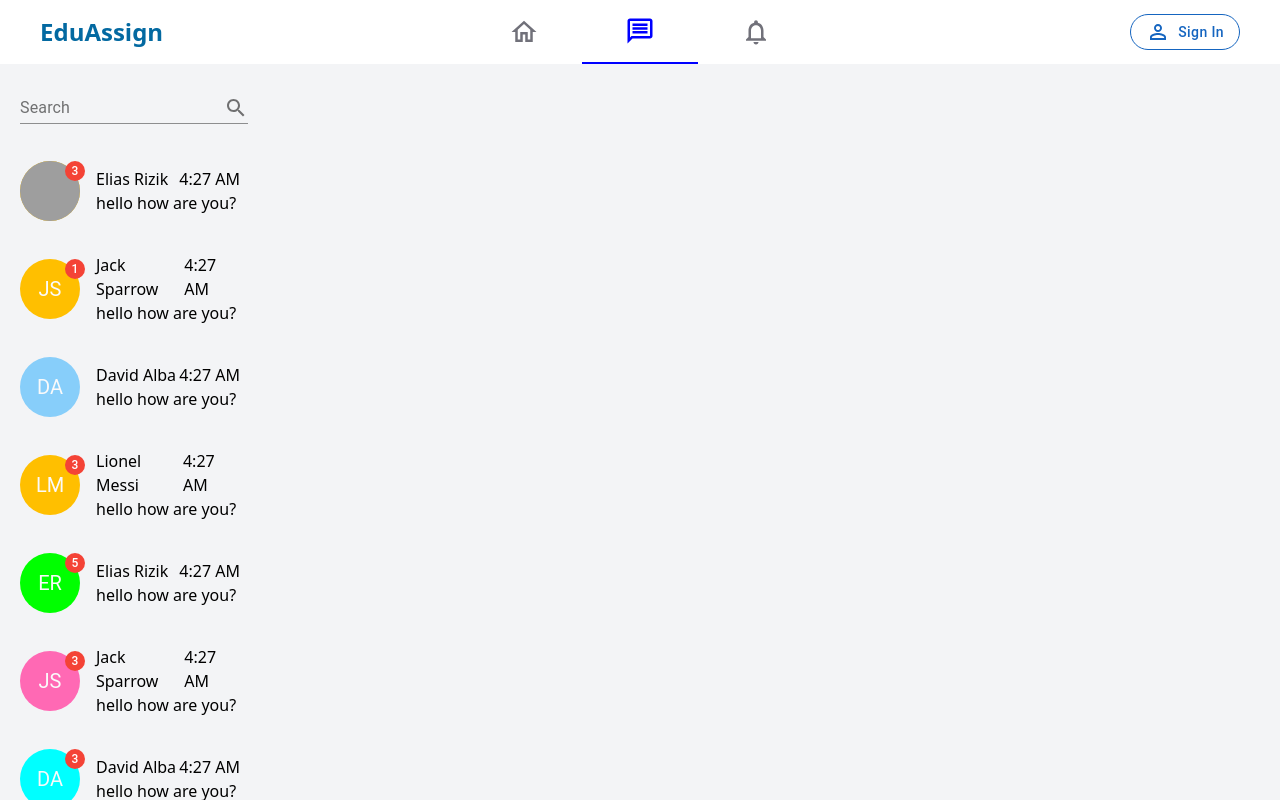
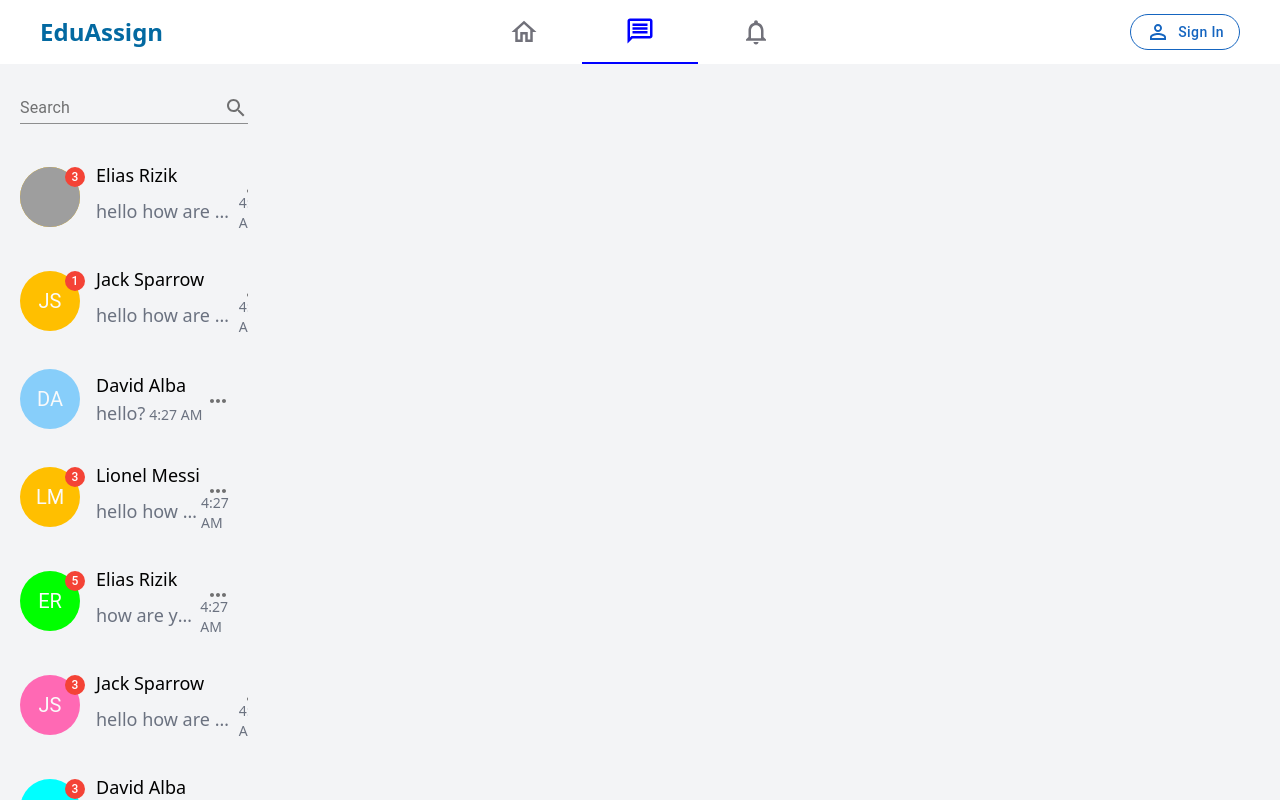
Before and after one commit to eliasrizik93/EduAssign, a React (Create React App) app in the folder client/: page /messages in a window 1280 px wide. Built offline with nearby package versions, Linux system fonts and the light colour scheme; grey boxes are pictures that could not be loaded.

Commit message:
add menu and icons remove , mute ...

```diff
--- a/client/src/components/Messages/MessagesPage.tsx
+++ b/client/src/components/Messages/MessagesPage.tsx
@@ -1,11 +1,11 @@
 import React from "react";
 import MessageContent from "./MessageContent/MessageContent";
-import SideBarMessages from "./SidebarMessages/SideBarMessages";
+import SidebarMessages from "./SidebarMessages/SidebarMessages";
 
 const Messages: React.FC = () => {
   return (
     <div className="flex h-full">
-      <SideBarMessages />
+      <SidebarMessages />
       <MessageContent />
     </div>
   );
--- a/client/src/components/Messages/SideBarMessages/SideBarMessages.tsx
+++ b/client/src/components/Messages/SideBarMessages/SideBarMessages.tsx
@@ -26,7 +26,7 @@ const initialUsersList: User[] = [
     name: "david alba",
     time: new Date(),
     unreadMessages: 0,
-    lastMessage: "hello how are you?",
+    lastMessage: "hello?",
     iconImage: "",
   },
   {
@@ -34,7 +34,7 @@ const initialUsersList: User[] = [
     name: "Lionel Messi",
     time: new Date(),
     unreadMessages: 3,
-    lastMessage: "hello how are you?",
+    lastMessage: "hello how are ",
     iconImage: "",
   },
   {
@@ -42,7 +42,7 @@ const initialUsersList: User[] = [
     name: "elias rizik",
     time: new Date(),
     unreadMessages: 5,
-    lastMessage: "hello how are you?",
+    lastMessage: " how are you?",
     iconImage: "",
   },
   {
@@ -66,7 +66,7 @@ const initialUsersList: User[] = [
     name: "Lionel Messi",
     time: new Date(),
     unreadMessages: 3,
-    lastMessage: "hello how are you?",
+    lastMessage: "hello ",
     iconImage: "",
   },
   {
@@ -103,7 +103,7 @@ const initialUsersList: User[] = [
     iconImage: "",
   },
 ];
-const SideBarMessages = () => {
+const SidebarMessages = () => {
   const [usersList, setUsersList] = useState<User[]>(initialUsersList);
 
   const handleSearch = (userName: string): void => {
@@ -112,15 +112,21 @@ const SideBarMessages = () => {
     );
     setUsersList(filteredUsersList);
   };
-
+  const removeMessageChat = (id: number) => {
+    const filteredUsersList = usersList.filter((user: User) => user.id !== id);
+    setUsersList(filteredUsersList);
+  };
   return (
     <div className="w-1/5 pr-2 pl-5 pt-3">
       <SidebarSearch handleSearch={handleSearch} />
       <div className="h-full w-full">
-        <SidebarMessagesList usersList={usersList} />
+        <SidebarMessagesList
+          usersList={usersList}
+          removeMessageChat={removeMessageChat}
+        />
       </div>
     </div>
   );
 };
 
-export default SideBarMessages;
+export default SidebarMessages;
--- a/client/src/components/Messages/SideBarMessages/SidebarMessagesList/SidebarMessagesList.scss
+++ b/client/src/components/Messages/SideBarMessages/SidebarMessagesList/SidebarMessagesList.scss
@@ -25,3 +25,7 @@ $scrollbar-thumb-hover-color: #555;
     }
   }
 }
+.outlined-icon path {
+  fill: none;
+  stroke: currentColor;
+}
--- a/client/src/components/Messages/SideBarMessages/SidebarMessagesList/SidebarMessagesList.tsx
+++ b/client/src/components/Messages/SideBarMessages/SidebarMessagesList/SidebarMessagesList.tsx
@@ -1,4 +1,11 @@
-import { Avatar, Badge, Box } from "@material-ui/core";
+import {
+  Avatar,
+  Badge,
+  Box,
+  IconButton,
+  Menu,
+  MenuItem,
+} from "@material-ui/core";
 import "./SidebarMessagesList.scss";
 import {
   capitalize,
@@ -7,22 +14,69 @@ import {
 } from "../../../../common/Funcitons";
 import DOMPurify from "dompurify";
 import { User } from "../../../../common/Types";
-
+import { useState } from "react";
+import MoreVertIcon from "@material-ui/icons/MoreVert";
+import CheckIcon from "@material-ui/icons/Check";
+import AccountCircleIcon from "@material-ui/icons/AccountCircle";
+import DeleteIcon from "@material-ui/icons/Delete";
+import NotificationsOffIcon from "@material-ui/icons/NotificationsOff";
+import NotificationsIcon from "@material-ui/icons/Notifications";
 type propsType = {
   usersList: User[];
+  removeMessageChat: (id: number) => void;
 };
+type AnchorElementMap = { [key: number]: HTMLElement | null };
+type mutedUsers = { [key: number]: boolean };
+type StateSetter<T> = React.Dispatch<React.SetStateAction<T>>;
 
 const SidebarMessagesList = (props: propsType) => {
   const options: Intl.DateTimeFormatOptions = {
     hour: "numeric",
     minute: "numeric",
   };
+  const { removeMessageChat } = props;
+  const [menuAnchorEl, setMenuAnchorEl] = useState<AnchorElementMap>({});
+  const [isMuted, setIsMuted] = useState<mutedUsers>({});
+
+  const handleMenuOpen = (
+    userId: number,
+    event: React.MouseEvent<HTMLButtonElement>
+  ) => {
+    setMenuAnchorEl((prevAnchorEl: AnchorElementMap) => ({
+      ...prevAnchorEl,
+      [userId]: event.currentTarget,
+    }));
+  };
+
+  const updateStateFunc = (
+    setStateFunc: StateSetter<any>,
+    key: string | number,
+    value: any
+  ) => {
+    setStateFunc((prevState: any) => ({
+      ...prevState,
+      [key]: value,
+    }));
+  };
+
+  const handleMenuClose = (userId: number) => {
+    updateStateFunc(setMenuAnchorEl, userId, null);
+  };
+  const handleMuteButton = (id: number) => {
+    updateStateFunc(setIsMuted, id, !isMuted[id]);
+    handleMenuClose(id);
+  };
+  const handleRemoveUser = (id: number) => {
+    removeMessageChat(id);
+    handleMenuClose(id);
+  };
   return (
     <div className="custom-scrollbar">
       {props.usersList.length > 0 &&
-        props.usersList.map((user: any) => {
+        props.usersList.map((user: User) => {
           const sanitizedImage = DOMPurify.sanitize(user.iconImage ?? "");
           const timeString = user.time.toLocaleTimeString(undefined, options);
+
           return (
             <Box
               key={user.id}
@@ -34,11 +88,13 @@ const SidebarMessagesList = (props: propsType) => {
                 width: "100%",
               }}
             >
-              <Box style={{
-                position: "relative",
-                display: "flex",
-                flexDirection: "row-reverse"
-              }}>
+              <Box
+                style={{
+                  position: "relative",
+                  display: "flex",
+                  flexDirection: "row-reverse",
+                }}
+              >
                 <Avatar
                   src={sanitizedImage}
                   alt="No Picture"
@@ -49,29 +105,111 @@ const SidebarMessagesList = (props: propsType) => {
                   }}
                 >
                   {getInitials(user.name)}
-
                 </Avatar>
                 {user.unreadMessages > 0 && (
                   <Badge
                     badgeContent={user.unreadMessages}
                     color="error"
+                    overlap="rectangular"
                     style={{
                       position: "absolute",
                       top: 10,
-                      right: 5
+                      right: 5,
                     }}
                   />
                 )}
               </Box>
 
-              <Box component="div" className="ml-4 w-full">
+              <Box component="div" className="ml-4 w-full relative">
                 <div className="flex">
-                  <div>{capitalize(user.name)}</div>
-                  <Box component="div" className="ml-auto mr-2">
-                    {timeString}
+                  <div className="text-lg">{capitalize(user.name)}</div>
+                  <Box
+                    component="div"
+                    className="ml-auto mr-2 absolute right-0 mt-1"
+                  >
+                    <IconButton
+                      className="mr-2 "
+                      onClick={(event) => handleMenuOpen(user.id, event)}
+                      style={{
+                        transform: "translateY(50%) rotate(90deg)",
+                        padding: 0,
+                        right: 0,
+                        marginRight: 10,
+                      }}
+                    >
+                      <MoreVertIcon />
+                    </IconButton>
+                    <Menu
+                      anchorEl={menuAnchorEl[user.id]}
+                      open={Boolean(menuAnchorEl[user.id])}
+                      onClose={() => handleMenuClose(user.id)}
+                      getContentAnchorEl={null}
+                      keepMounted
+                      anchorOrigin={{
+                        vertical: "bottom",
+                        horizontal: "left",
+                      }}
+                      transformOrigin={{
+                        vertical: "top",
+                        horizontal: "left",
+                      }}
+                      PaperProps={{
+                        style: {
+                          boxShadow: "0 2px 4px rgba(0, 0, 0, 0.1)",
+                          marginTop: "-8px",
+                          width: "300px",
+                        },
+                      }}
+                    >
+                      <MenuItem onClick={() => handleMenuClose(user.id)}>
+                        <CheckIcon
+                          className="outlined-icon mr-5"
+                          fontSize="large"
+                        />
+                        Mark as Read
+                      </MenuItem>
+                      <MenuItem onClick={() => handleMenuClose(user.id)}>
+                        <AccountCircleIcon
+                          className="outlined-icon mr-5"
+                          fontSize="large"
+                        />
+                        Go to Profile
+                      </MenuItem>
+                      <MenuItem onClick={() => handleMuteButton(user.id)}>
+                        {!isMuted[user.id] ? (
+                          <NotificationsIcon
+                            className="outlined-icon mr-5"
+                            fontSize="large"
+                          />
+                        ) : (
+                          <NotificationsOffIcon
+                            className="outlined-icon mr-5"
+                            fontSize="large"
+                          />
+                        )}
+                        {!isMuted[user.id]
+                          ? "Mute Notifications"
+                          : "Unmute Notifications"}
+                      </MenuItem>
+                      <MenuItem onClick={() => handleRemoveUser(user.id)}>
+                        <DeleteIcon
+                          className="outlined-icon mr-5"
+                          fontSize="large"
+                        />
+                        Delete
+                      </MenuItem>
+                    </Menu>
                   </Box>
                 </div>
-                <div>{user.lastMessage}</div>
+                <div className="flex items-center text-gray-500 ">
+                  <div
+                    className="text-lg overflow-hidden truncate "
+                    style={{ maxWidth: "200px" }}
+                  >
+                    {user.lastMessage}
+                  </div>
+                  <div className="ml-1 mt-1 text-sm">{timeString}</div>
+                </div>
               </Box>
             </Box>
           );
```
